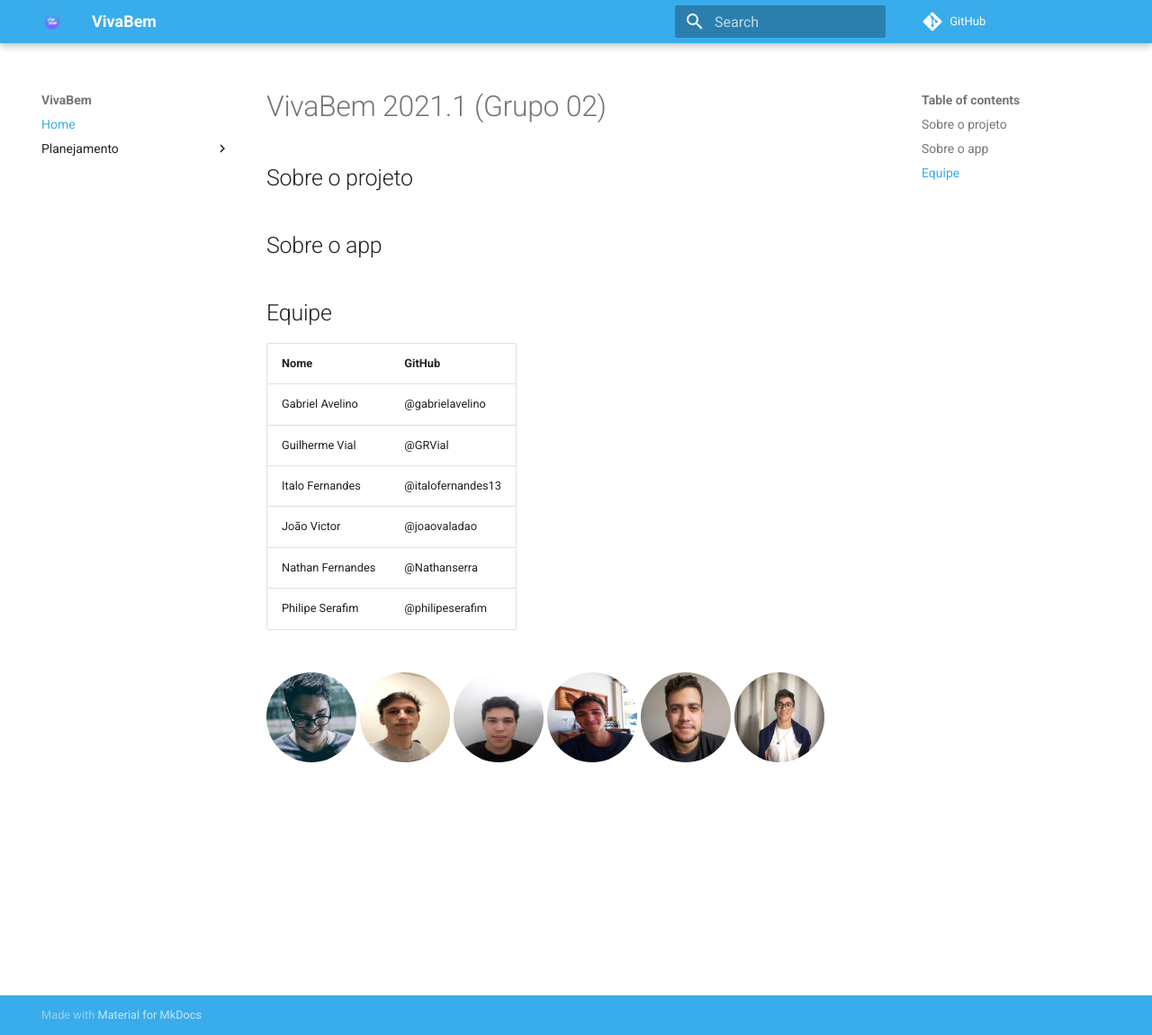
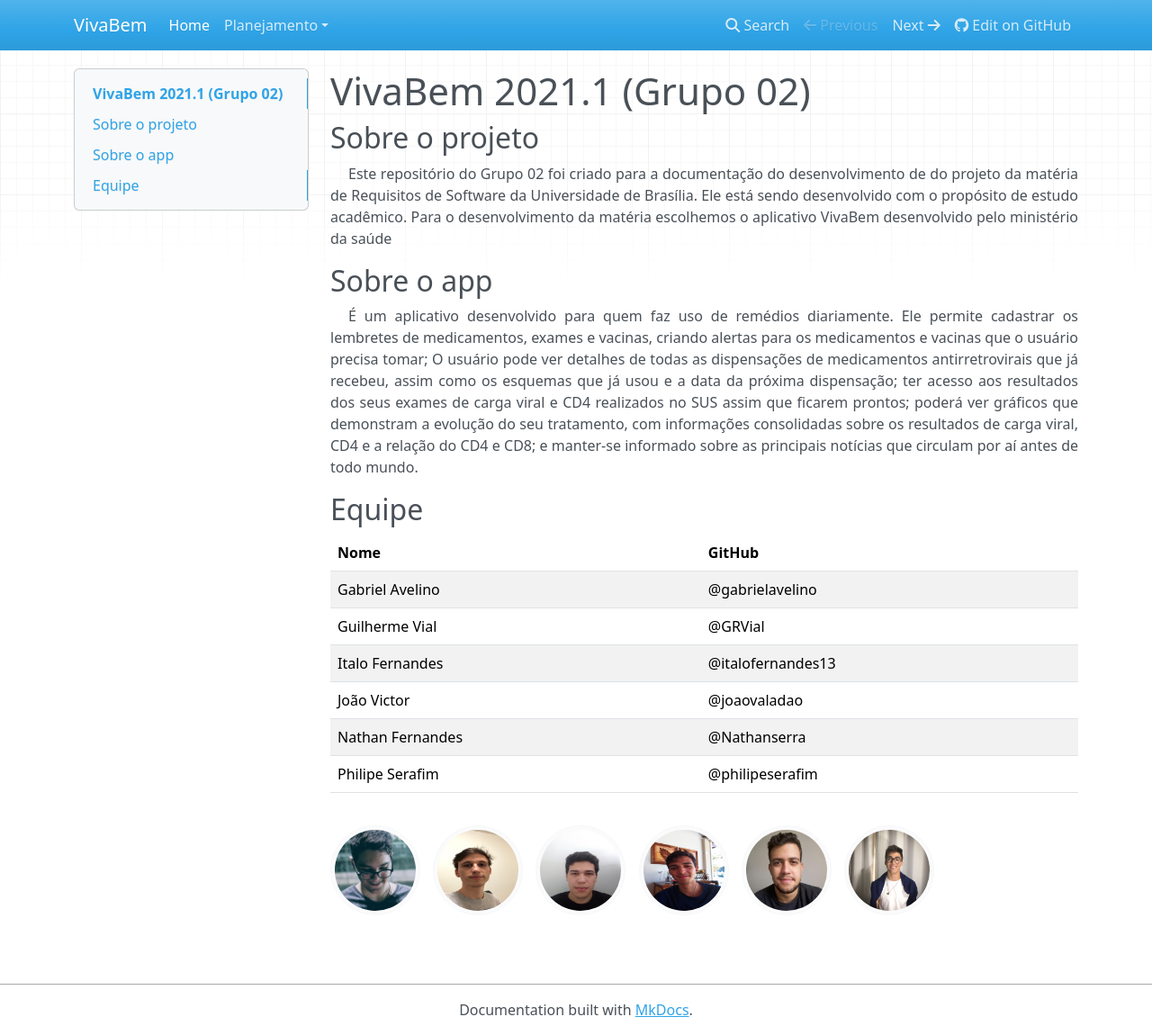
Before and after one commit to Requisitos-de-Software/2021.1-VivaBem, an MkDocs documentation site: the page built from docs/index.md, in a window 1280 px wide and 1150 px high. Shown: the whole window at 90% size. Built offline with MkDocs 1.6.1, drawn with Linux system fonts in a browser that asks for light colours; nearby versions of some CDN libraries; comment, search, counter and statistics services are not loaded.

Commit message:
sobre projeto e sobre o app

```diff
--- a/docs/index.md
+++ b/docs/index.md
@@ -2,7 +2,14 @@
 
 ## Sobre o projeto
 
+<p style="text-indent: 20px; text-align: justify">Este repositório do Grupo 02 foi criado para a documentação do desenvolvimento de do projeto da matéria de Requisitos de Software da Universidade de Brasília. Ele está sendo desenvolvido com o propósito de estudo acadêmico. Para o desenvolvimento da matéria escolhemos o aplicativo VivaBem desenvolvido pelo ministério da saúde
+</p>
+
 ## Sobre o app
+
+<p style="text-indent: 20px; text-align: justify">É um aplicativo desenvolvido para quem faz uso de remédios diariamente. Ele permite cadastrar os lembretes de medicamentos, exames e vacinas, criando alertas para os medicamentos e vacinas que o usuário precisa tomar; O usuário pode ver detalhes de todas as dispensações de medicamentos antirretrovirais que já recebeu, assim como os esquemas que já usou e a data da próxima dispensação; ter acesso aos resultados dos seus exames de carga viral e CD4 realizados no SUS assim que ficarem prontos; poderá ver gráficos que demonstram a evolução do seu tratamento, com informações consolidadas sobre os resultados de carga viral, CD4 e a relação do CD4 e CD8; e manter-se informado sobre as principais notícias que circulam por aí antes de todo mundo.
+</p>
+
 ## Equipe
 
 |Nome|GitHub|
--- a/mkdocs.yml
+++ b/mkdocs.yml
@@ -1,11 +1,6 @@
 site_name: VivaBem
 repo_url: https://github.com/Requisitos-de-Software/2021.1-VivaBem/
-theme:
-    name: material
-    logo: assets/images/vivaBem.svg
-    favicon: assets/images/vivaBem.svg
-    palette:
-        primary: light blue
+
 nav:
     - Home: index.md
     - Planejamento:
```
